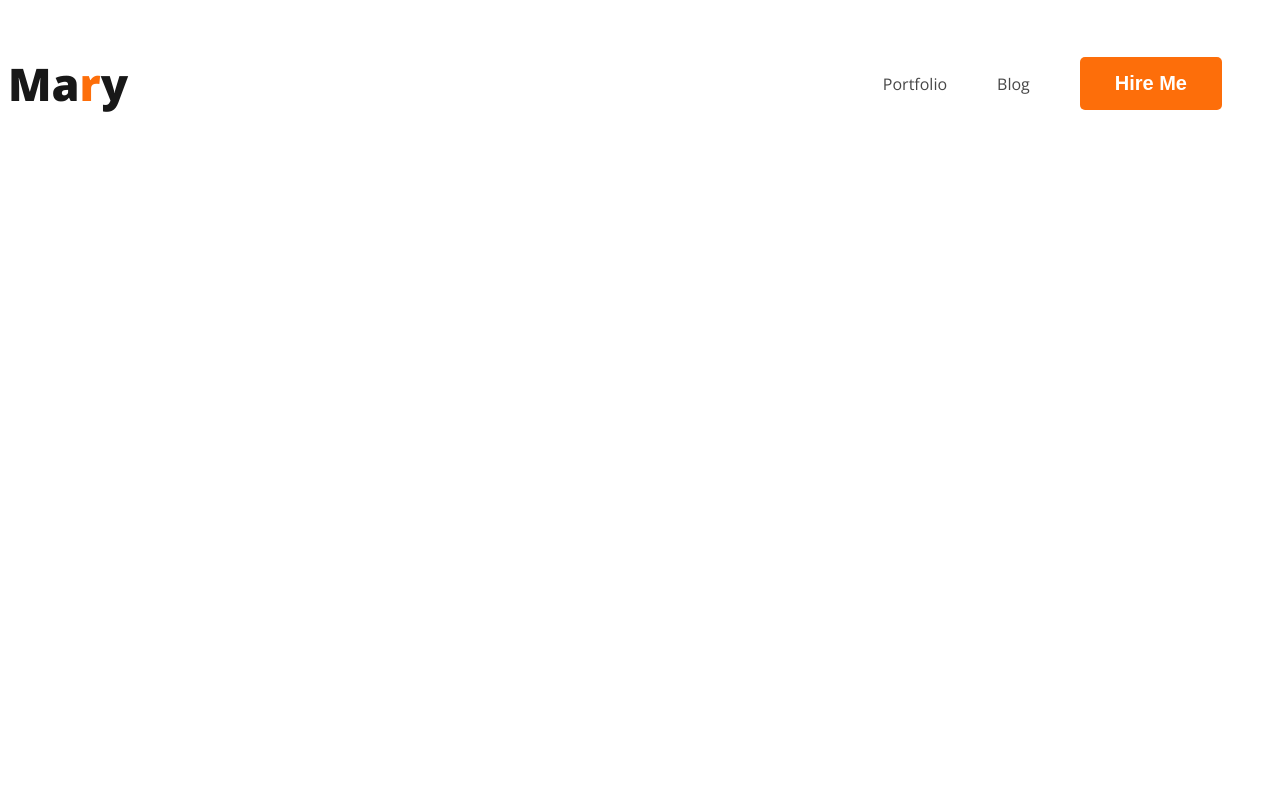
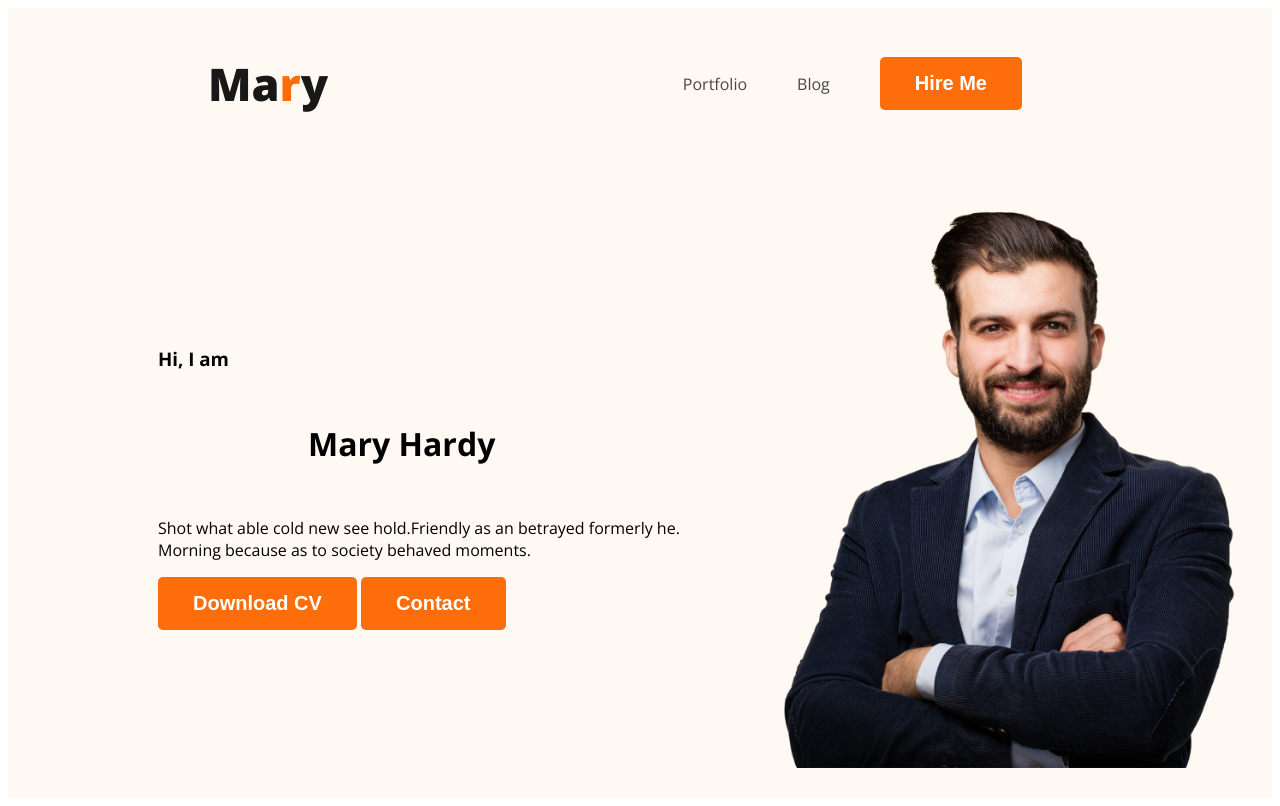
Before and after one commit to mehedi63t/web-developer-portfolio, a plain HTML site: page index.html in a window 1280 px wide. Drawn offline with nearby package versions, Linux system fonts and the light colour scheme.

Commit message:
banner content added

```diff
--- a/index.html
+++ b/index.html
@@ -13,7 +13,7 @@
 
 </head>
 <body>
-  <header>
+  <header class="header">
     <nav>
         <h3 class="nav-title">Ma<span class="text-primary">r</span>y</h3>
         <ul>
@@ -22,7 +22,17 @@
             <li><button class="btn-primary">Hire Me</button></li>
         </ul>
     </nav>
+<div class="banner">
+    <div class="banner-content">
+        <h3 class="banner-greting">Hi, I  am</h3>
+        <h1 class="banner title">Mary Hardy</h1>
+        <p>Shot what able cold new see hold.Friendly as an betrayed formerly he. Morning because as to society behaved moments.</p>
+    <button class="btn-primary">Download CV</button>
+<button class="btn-primary">Contact</button>
+    </div>
+    <img class="profile-pic" src="images/hardy.png" alt="">
 
+</div>
   </header>
   <main>
 
--- a/styles/portfolio.css
+++ b/styles/portfolio.css
@@ -20,6 +20,7 @@ nav{
     display: flex;
     justify-content: space-between;
     align-items: center;
+    margin: 0 200px;
 }
 .nav-title{
 color: var(--Dark-01, #181818);
@@ -39,3 +40,14 @@ nav a{
     text-decoration: none;
     color:#474747;
 }
+/* header related styles */
+.header{
+background-color: #FFF8F3;
+.banner{
+    padding:30px 30px 30px 150px;
+display: flex;
+align-items: center;}
+}
+.banner .profile-pic{
+    width: 500px;
+}
```
